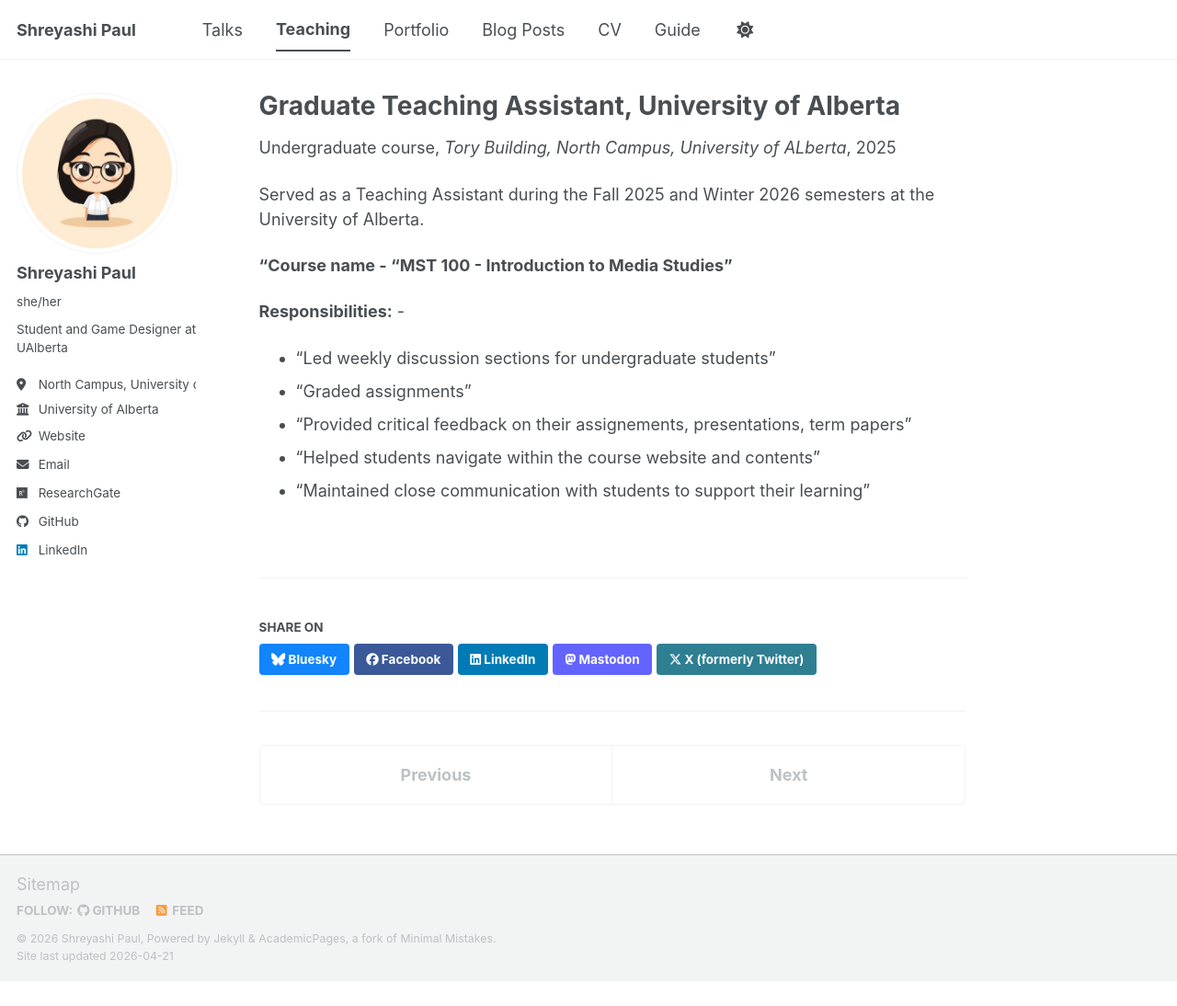
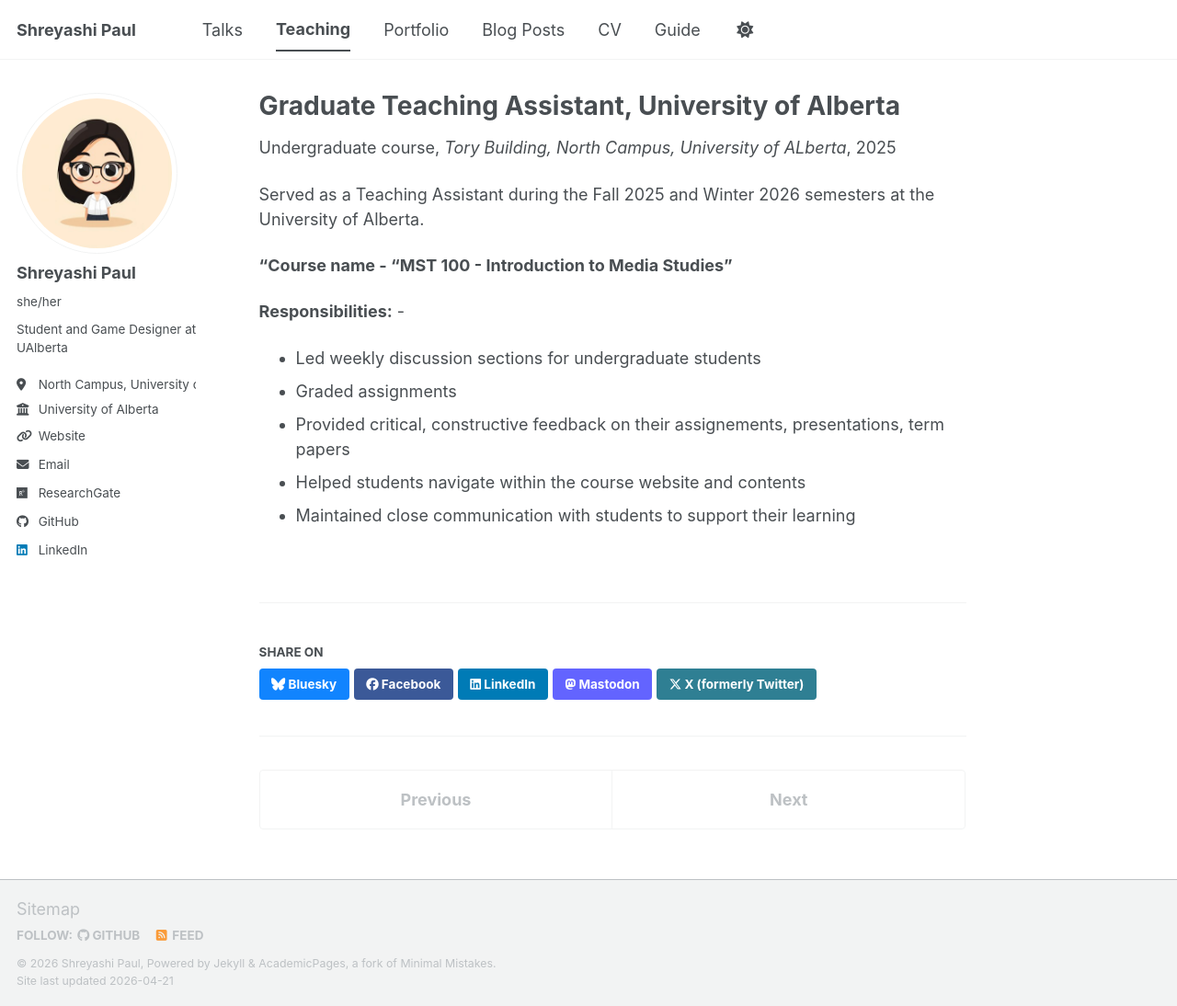
Before and after one commit to s-pl70/me, a Jekyll site: the page built from _teaching/2014-spring-teaching-1.md, in a window 1280 px wide and 1094 px high. Shown: the whole window at 92% size. Built offline with Jekyll 4.4.1, drawn with Linux system fonts in a browser that asks for light colours; a script bundle is joined from its source files by our own code; library files that are not in the unit come from our copies.

Commit message:
Update 2014-spring-teaching-1.md

```diff
--- a/_teaching/2014-spring-teaching-1.md
+++ b/_teaching/2014-spring-teaching-1.md
@@ -15,8 +15,8 @@ Served as a Teaching Assistant during the Fall 2025 and Winter 2026 semesters at
 
 **Responsibilities:** -
 
-- "Led weekly discussion sections for undergraduate students"
-- "Graded assignments"
-- "Provided critical feedback on their assignements, presentations, term papers"
-- "Helped students navigate within the course website and contents"
-- "Maintained close communication with students to support their learning"
+- Led weekly discussion sections for undergraduate students
+- Graded assignments
+- Provided critical, constructive feedback on their assignements, presentations, term papers
+- Helped students navigate within the course website and contents
+- Maintained close communication with students to support their learning
```
